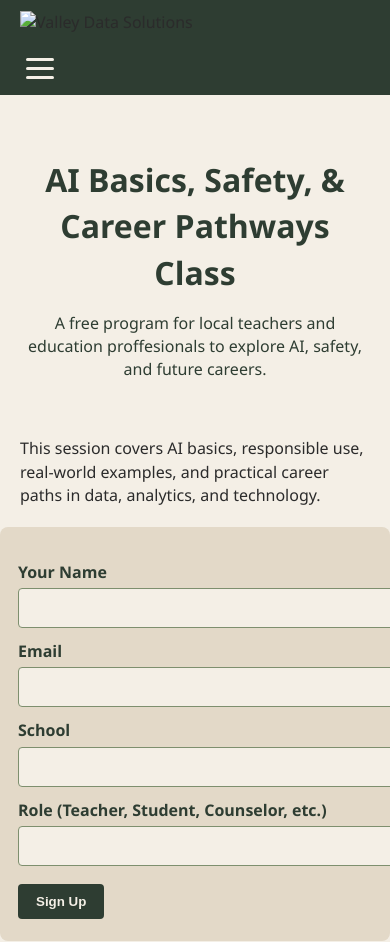
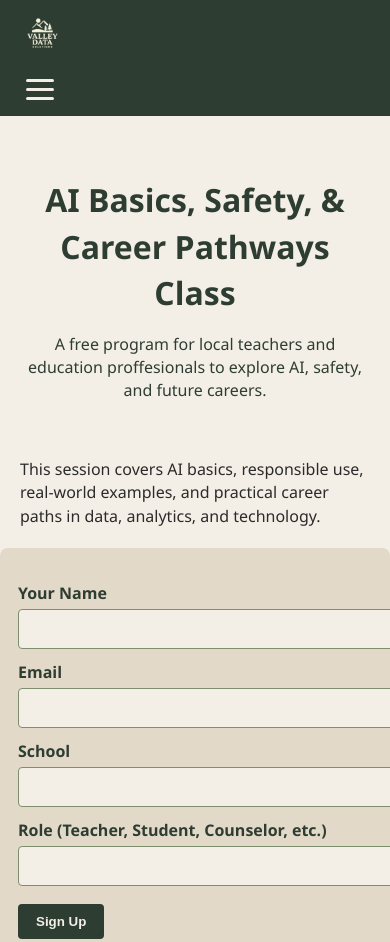
Before and after one commit to chammoudpro-afk/vds-site, a plain HTML site: page class.html in a window 390 px wide. Shown: the top 942 px of the page. Drawn offline with Linux system fonts and the light colour scheme.

```diff
--- a/class.html
+++ b/class.html
@@ -9,7 +9,7 @@
 <body>
 
 <nav>
-    <img src="logo.png" class="logo" alt="Valley Data Solutions">
+    <img src="logo-light.png" class="logo" alt="Valley Data Solutions">
 
     <button class="hamburger" id="hamburger">
         <span></span>
@@ -24,6 +24,7 @@
         <li><a href="#contact" class="cta">Contact</a></li>
     </ul>
 </nav>
+
 
 
 <header>
```
